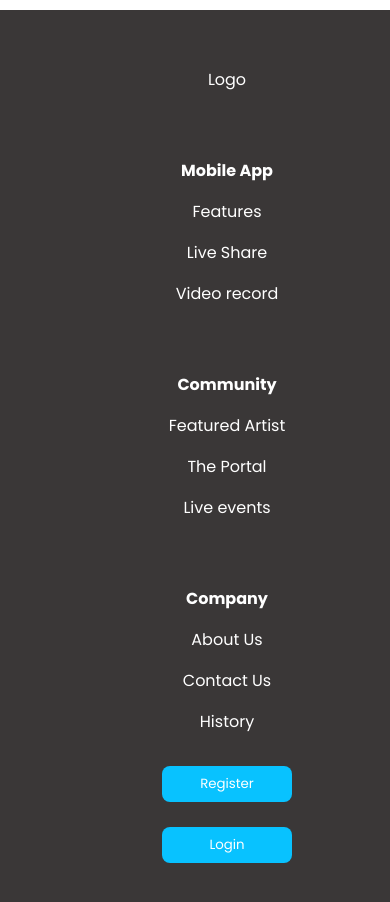
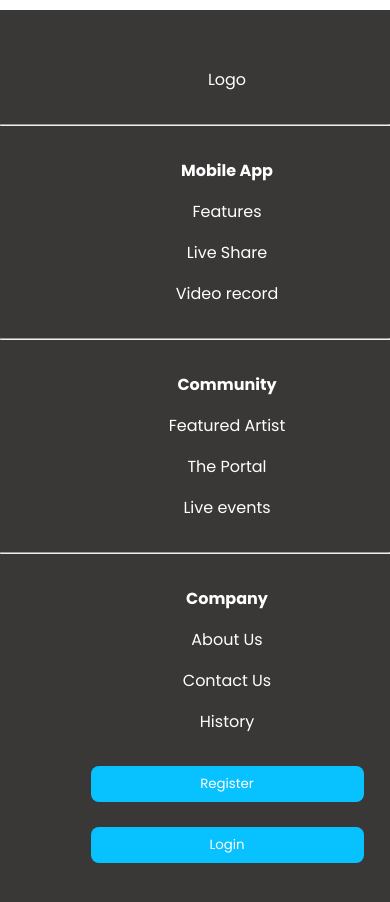
Before and after one commit to SureshSingh80/figma-design, a plain HTML site: page index.html in a window 390 px wide. Shown: the part 8000-8902 px from the top of the page. Drawn offline with Linux system fonts and the light colour scheme.

Commit message:
figma design with html,css and js

```diff
--- a/index.html
+++ b/index.html
@@ -226,8 +226,8 @@
                 </div>
 
                 <div class="footer-btn">
-                    <button class="btn">Register</button><br><br>
-                    <button class="btn">Login </button>
+                    <button class="btn " style="width:70%;">Register</button><br><br>
+                    <button class="btn " style="width:70%;">Login </button>
                 </div>
 
             </div>
--- a/styles.css
+++ b/styles.css
@@ -372,7 +372,7 @@ footer{
 .footer-container .footer-btn .register-btn
 {
     padding: 10px 20px;
-    background-color: rgb(93, 93, 224);
+
 }
 
 .footer-container-2
@@ -416,7 +416,7 @@ footer{
 
    .footer-container hr
    {
-      display: "";
+      visibility: visible !important;
    }
 
    .footer-container div
```
